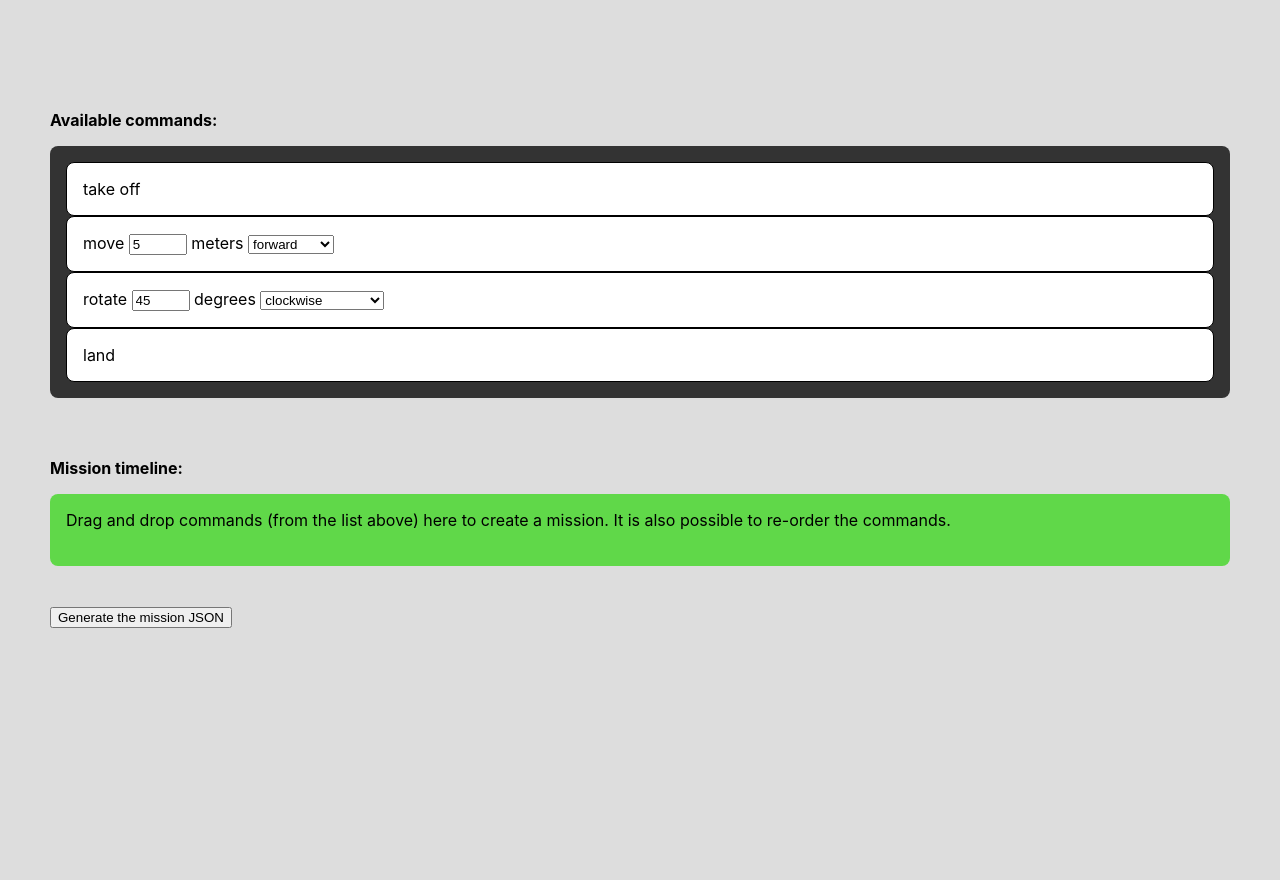
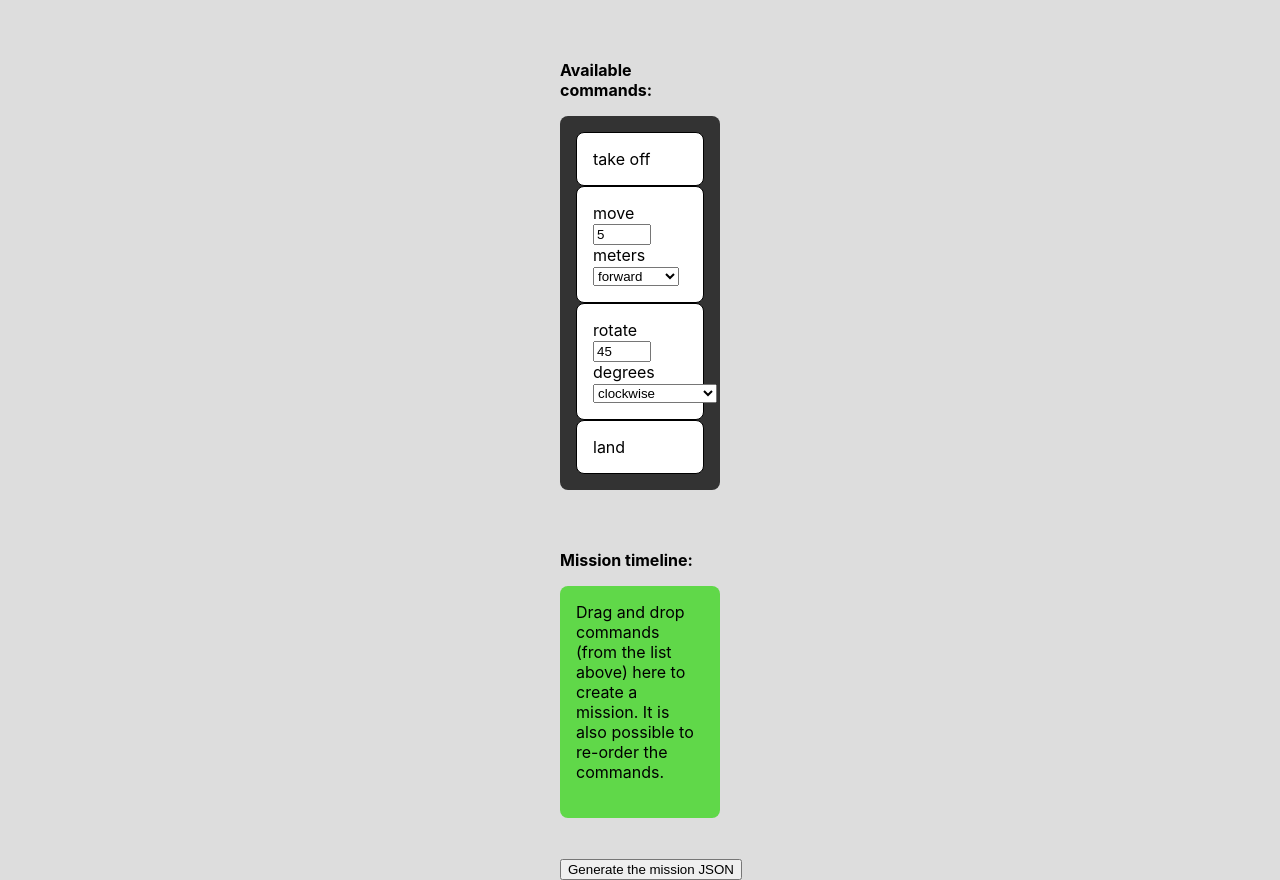
Before and after one commit to peci-g3/mission-generator, a plain HTML site: page index.html in a window 1280 px wide. Before the commit the page ends 800 px from the top, so only its background shows below. Drawn offline with Linux system fonts and the light colour scheme.

Commit message:
Improved body CSS margins

```diff
--- a/styles.css
+++ b/styles.css
@@ -3,6 +3,7 @@ body {
   padding: 0;
   font-family: -apple-system, BlinkMacSystemFont, 'Segoe UI', Roboto, Oxygen, Ubuntu, Cantarell, 'Open Sans', 'Helvetica Neue', sans-serif;
   background: #ddd;
+  margin: 0 35rem;
 }
 
 .container {
```
